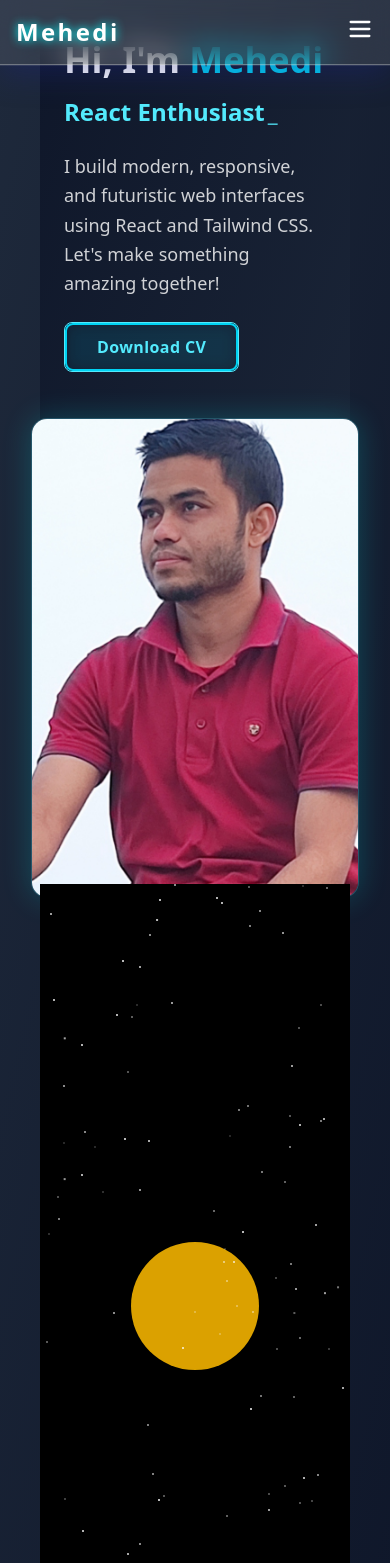
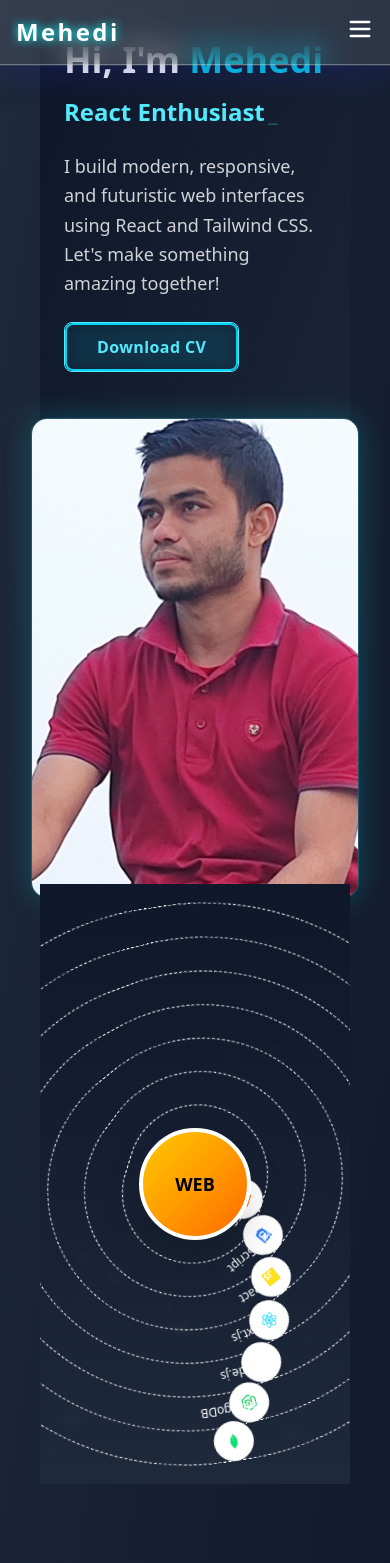
Before and after one commit to mehedihasanshohan/shohan-portfolio, a React (Vite) app: page / in a window 390 px wide. Shown: the top 1563 px of the page. Built offline with nearby package versions, Linux system fonts and the light colour scheme.

Commit message:
add contact section

```diff
--- a/package.json
+++ b/package.json
@@ -16,6 +16,7 @@
     "lucide-react": "^0.507.0",
     "react": "^19.0.0",
     "react-dom": "^19.0.0",
+    "react-icons": "^5.5.0",
     "react-simple-typewriter": "^5.0.1",
     "react-ts-typewriter": "^0.1.8-b",
     "tailwindcss": "^4.1.5"
--- a/src/App.css
+++ b/src/App.css
@@ -8,26 +8,44 @@
   }
 }
 
-/* Star Animation for background */
-@keyframes starMovement {
-  0% {
-    transform: translateY(0) translateX(0);
-  }
-  100% {
-    transform: translateY(-100vh) translateX(-100vw);
-  }
+/* Star Animation for background */@keyframes orbit1 {
+  0% { transform: rotate(0deg) translateX(80px) translateY(10px) rotate(0deg); }
+  100% { transform: rotate(360deg) translateX(80px) translateY(10px) rotate(-360deg); }
+}
+@keyframes orbit2 {
+  0% { transform: rotate(0deg) translateX(110px) translateY(-20px) rotate(0deg); }
+  100% { transform: rotate(360deg) translateX(110px) translateY(-20px) rotate(-360deg); }
+}
+@keyframes orbit3 {
+  0% { transform: rotate(0deg) translateX(140px) translateY(30px) rotate(0deg); }
+  100% { transform: rotate(360deg) translateX(140px) translateY(30px) rotate(-360deg); }
+}
+@keyframes orbit4 {
+  0% { transform: rotate(0deg) translateX(170px) translateY(-40px) rotate(0deg); }
+  100% { transform: rotate(360deg) translateX(170px) translateY(-40px) rotate(-360deg); }
+}
+@keyframes orbit5 {
+  0% { transform: rotate(0deg) translateX(200px) translateY(50px) rotate(0deg); }
+  100% { transform: rotate(360deg) translateX(200px) translateY(50px) rotate(-360deg); }
+}
+@keyframes orbit6 {
+  0% { transform: rotate(0deg) translateX(230px) translateY(-60px) rotate(0deg); }
+  100% { transform: rotate(360deg) translateX(230px) translateY(-60px) rotate(-360deg); }
+}
+@keyframes orbit7 {
+  0% { transform: rotate(0deg) translateX(260px) translateY(70px) rotate(0deg); }
+  100% { transform: rotate(360deg) translateX(260px) translateY(70px) rotate(-360deg); }
 }
 
-.planet {
-  animation: orbit 15s infinite linear;
+.orbit1 { animation: orbit1 14s linear infinite; }
+.orbit2 { animation: orbit2 18s linear infinite; }
+.orbit3 { animation: orbit3 22s linear infinite; }
+.orbit4 { animation: orbit4 26s linear infinite; }
+.orbit5 { animation: orbit5 30s linear infinite; }
+.orbit6 { animation: orbit6 34s linear infinite; }
+.orbit7 { animation: orbit7 38s linear infinite; }
+
+@keyframes spin {
+  0% { transform: rotate(0deg); }
+  100% { transform: rotate(360deg); }
 }
-
-.star {
-  width: 2px;
-  height: 2px;
-  background-color: white;
-  border-radius: 50%;
-  position: absolute;
-  animation: starMovement linear infinite;
-  opacity: 0.6;
-}
--- a/src/App.jsx
+++ b/src/App.jsx
@@ -3,9 +3,9 @@ import 'aos/dist/aos.css';
 import { useEffect } from 'react';
 import Hero from './components/Hero/Hero'
 import Navbar from './components/Navbar/Navbar'
-import Galaxy from './components/Skills/Galaxy';
 import './index.css'
-import '../src/App.css'
+import SkillGalaxy from './components/Skills/SkillGalaxy';
+import Contact from './components/Contact/Contact';
 function App() {
 
   useEffect(() => {
@@ -18,9 +18,9 @@ function App() {
     <Navbar />
 
     <section id="home" className="h-screen text-white p-10"><Hero></Hero></section>
-    <section id="skills" className="h-screen text-white p-10"><Galaxy></Galaxy></section>
+    <section id="skills" className="h-screen text-white p-10"><SkillGalaxy></SkillGalaxy></section>
     {/* <section id="projects" className="h-screen text-white p-10">Projects Section</section> */}
-    {/* <section id="contact" className="h-screen text-white p-10">Contact Section</section> */}
+    <section id="contact" className="h-screen text-white p-10"><Contact></Contact></section>
   </div>
 
   )
--- /dev/null
+++ b/src/components/Contact/Contact.jsx
@@ -0,0 +1,104 @@
+import { useState } from "react";
+import { FaFacebookF, FaLinkedinIn, FaEnvelope } from "react-icons/fa";
+
+export default function Contact() {
+  const [form, setForm] = useState({ name: "", email: "", captcha: "", message: "" });
+  const [status, setStatus] = useState("");
+
+  const handleChange = (e) => {
+    setForm({ ...form, [e.target.name]: e.target.value });
+  };
+
+  const handleSubmit = (e) => {
+    e.preventDefault();
+    if (form.captcha.trim().toLowerCase() !== "human") {
+      setStatus("Captcha failed. Type 'human' correctly.");
+      return;
+    }
+
+    // Submit logic placeholder (API or EmailJS etc.)
+    console.log("Form Submitted", form);
+    setStatus("Message sent successfully!");
+    setForm({ name: "", email: "", captcha: "", message: "" });
+  };
+
+  return (
+    <section className="min-h-screen bg-gradient-to-br from-[#0f172a] to-[#1e293b] text-white px-6 py-12 flex flex-col md:flex-row gap-10 justify-center items-center">
+      {/* Left Side */}
+      <div className="md:w-1/2 space-y-6">
+        <h2 className="text-3xl font-bold text-cyan-400">Contact Information</h2>
+        <div className="space-y-2">
+          <p><span className="font-semibold text-cyan-300">Thana:</span> Goalanda</p>
+          <p><span className="font-semibold text-cyan-300">District:</span> Rajbari</p>
+          <p><span className="font-semibold text-cyan-300">Mobile:</span> 01985545365</p>
+        </div>
+
+        <div className="mt-4">
+          <iframe
+            title="Google Map"
+            className="w-full h-48 rounded-xl border border-cyan-400"
+            src="https://www.google.com/maps?q=Goalanda,Rajbari&output=embed"
+            allowFullScreen
+            loading="lazy"
+          ></iframe>
+        </div>
+
+        <div className="flex gap-4 mt-4 text-xl">
+          <a href="https://facebook.com" target="_blank" rel="noopener noreferrer" className="hover:text-cyan-400"><FaFacebookF /></a>
+          <a href="mailto:someone@gmail.com" className="hover:text-cyan-400"><FaEnvelope /></a>
+          <a href="https://linkedin.com" target="_blank" rel="noopener noreferrer" className="hover:text-cyan-400"><FaLinkedinIn /></a>
+        </div>
+      </div>
+
+      {/* Right Side Form */}
+      <div className="md:w-1/2 bg-[#0f172a] rounded-xl p-6 shadow-lg border border-cyan-400">
+        <h2 className="text-2xl font-bold mb-4 text-cyan-300">Send a Message</h2>
+        <form onSubmit={handleSubmit} className="space-y-4">
+          <input
+            type="text"
+            name="name"
+            placeholder="Your Name"
+            value={form.name}
+            onChange={handleChange}
+            required
+            className="w-full p-3 rounded-lg bg-[#1e293b] border border-cyan-500 focus:outline-none focus:ring-2 focus:ring-cyan-400"
+          />
+          <input
+            type="email"
+            name="email"
+            placeholder="Your Email"
+            value={form.email}
+            onChange={handleChange}
+            required
+            className="w-full p-3 rounded-lg bg-[#1e293b] border border-cyan-500 focus:outline-none focus:ring-2 focus:ring-cyan-400"
+          />
+          <input
+            type="text"
+            name="captcha"
+            placeholder="Type 'human'"
+            value={form.captcha}
+            onChange={handleChange}
+            required
+            className="w-full p-3 rounded-lg bg-[#1e293b] border border-cyan-500 focus:outline-none focus:ring-2 focus:ring-cyan-400"
+          />
+          <textarea
+            name="message"
+            placeholder="Your Message"
+            value={form.message}
+            onChange={handleChange}
+            rows="4"
+            className="w-full p-3 rounded-lg bg-[#1e293b] border border-cyan-500 focus:outline-none focus:ring-2 focus:ring-cyan-400"
+          ></textarea>
+
+          <button
+            type="submit"
+            className="w-full bg-cyan-500 hover:bg-cyan-600 text-white font-semibold py-3 px-4 rounded-lg transition duration-300"
+          >
+            Send Message
+          </button>
+        </form>
+        {status && <p className="mt-4 text-sm text-yellow-300">{status}</p>}
+      </div>
+    </section>
+  );
+}
--- /dev/null
+++ b/src/components/Skills/SkillGalaxy.jsx
@@ -0,0 +1,91 @@
+import { FaHtml5, FaCss3Alt, FaJs, FaReact, FaNodeJs } from "react-icons/fa";
+import { SiNextdotjs, SiMongodb } from "react-icons/si";
+
+const skills = [
+  { icon: <FaHtml5 className="text-orange-500" />, label: "HTML" },
+  { icon: <FaCss3Alt className="text-blue-500" />, label: "CSS" },
+  { icon: <FaJs className="text-yellow-300" />, label: "JavaScript" },
+  { icon: <FaReact className="text-cyan-400" />, label: "React" },
+  { icon: <SiNextdotjs className="text-white" />, label: "Next.js" },
+  { icon: <FaNodeJs className="text-green-500" />, label: "Node.js" },
+  { icon: <SiMongodb className="text-green-400" />, label: "MongoDB" },
+];
+
+export default function SkillGalaxy() {
+  return (
+    <div className="relative w-full h-[600px] overflow-hidden bg-gradient-to-b from-[#0f172a] to-[#1e293b] flex items-center justify-center">
+
+      {/* Starry Background */}
+      <div className="absolute inset-0 z-0 overflow-hidden">
+        {[...Array(120)].map((_, i) => {
+          const size = Math.random() * 2 + 1.5;
+          return (
+            <div
+              key={i}
+              className="absolute rounded-full animate-star blur-sm"
+              style={{
+                width: `${size}px`,
+                height: `${size}px`,
+                top: `${Math.random() * 100}%`,
+                left: `${Math.random() * 100}%`,
+                backgroundColor: "white",
+                opacity: 0.4,
+                animationDuration: `${4 + Math.random() * 6}s`,
+                animationDelay: `${Math.random() * 5}s`,
+              }}
+            />
+          );
+        })}
+      </div>
+
+      {/* Central Sun */}
+      <div className="z-10 w-28 h-28 rounded-full bg-gradient-to-br from-yellow-400 to-orange-500 flex items-center justify-center shadow-2xl border-4 border-white border-opacity-20">
+        <span className="text-black font-bold text-lg">WEB</span>
+      </div>
+
+      {/* Orbits + Planets */}
+      {skills.map((skill, i) => {
+        const orbitWidth = 160 + i * 70; // wider spacing
+        const orbitHeight = 140 + i * 70;
+        const rotationDuration = 20 + i * 4;
+        const delay = i * 2.5;
+
+        return (
+          <div
+            key={i}
+            className="absolute"
+            style={{
+              width: `${orbitWidth}px`,
+              height: `${orbitHeight}px`,
+              animation: `rotateOrbit ${rotationDuration}s linear infinite`,
+              animationDelay: `-${delay}s`,
+            }}
+          >
+            {/* Orbit Ring */}
+            <div
+              className="absolute border border-dashed border-white border-opacity-10 rounded-full"
+              style={{
+                width: `${orbitWidth}px`,
+                height: `${orbitHeight}px`,
+                borderWidth: "0.3px",
+              }}
+            ></div>
+
+            {/* Planet */}
+            <div
+              className="absolute left-1/2 transform -translate-x-1/2"
+              style={{ top: 0 }}
+            >
+              <div className="flex flex-col items-center text-white space-y-1">
+                <div className="w-10 h-10 bg-white bg-opacity-20 rounded-full flex items-center justify-center backdrop-blur-sm border border-white border-opacity-30 shadow-md">
+                  {skill.icon}
+                </div>
+                <span className="text-xs">{skill.label}</span>
+              </div>
+            </div>
+          </div>
+        );
+      })}
+    </div>
+  );
+}
--- a/src/index.css
+++ b/src/index.css
@@ -1,36 +1,35 @@
 @import "tailwindcss";
+
 html {
   scroll-behavior: smooth;
-}/* Orbit Animation */
-@keyframes orbit {
+}
+
+/* skill section animation */
+
+html {
+  scroll-behavior: smooth;
+}
+
+@keyframes rotateOrbit {
   0% {
-    transform: rotate(0deg) translateX(150px) rotate(0deg);
+    transform: rotate(0deg);
   }
   100% {
-    transform: rotate(360deg) translateX(150px) rotate(-360deg);
+    transform: rotate(360deg);
   }
 }
 
-/* Star Animation for background */
-@keyframes starMovement {
-  0% {
-    transform: translateY(0) translateX(0);
+@keyframes star {
+  0%, 100% {
+    transform: translateY(0px);
+    opacity: 0.2;
   }
-  100% {
-    transform: translateY(-100vh) translateX(-100vw);
+  50% {
+    transform: translateY(-2px);
+    opacity: 0.8;
   }
 }
 
-.planet {
-  animation: orbit 15s infinite linear;
+.animate-star {
+  animation: star 5s ease-in-out infinite;
 }
-
-.star {
-  width: 2px;
-  height: 2px;
-  background-color: white;
-  border-radius: 50%;
-  position: absolute;
-  animation: starMovement linear infinite;
-  opacity: 0.6;
-}
```
Also changed, not shown: 1 other file (tests, documents, lock files or other folders).
